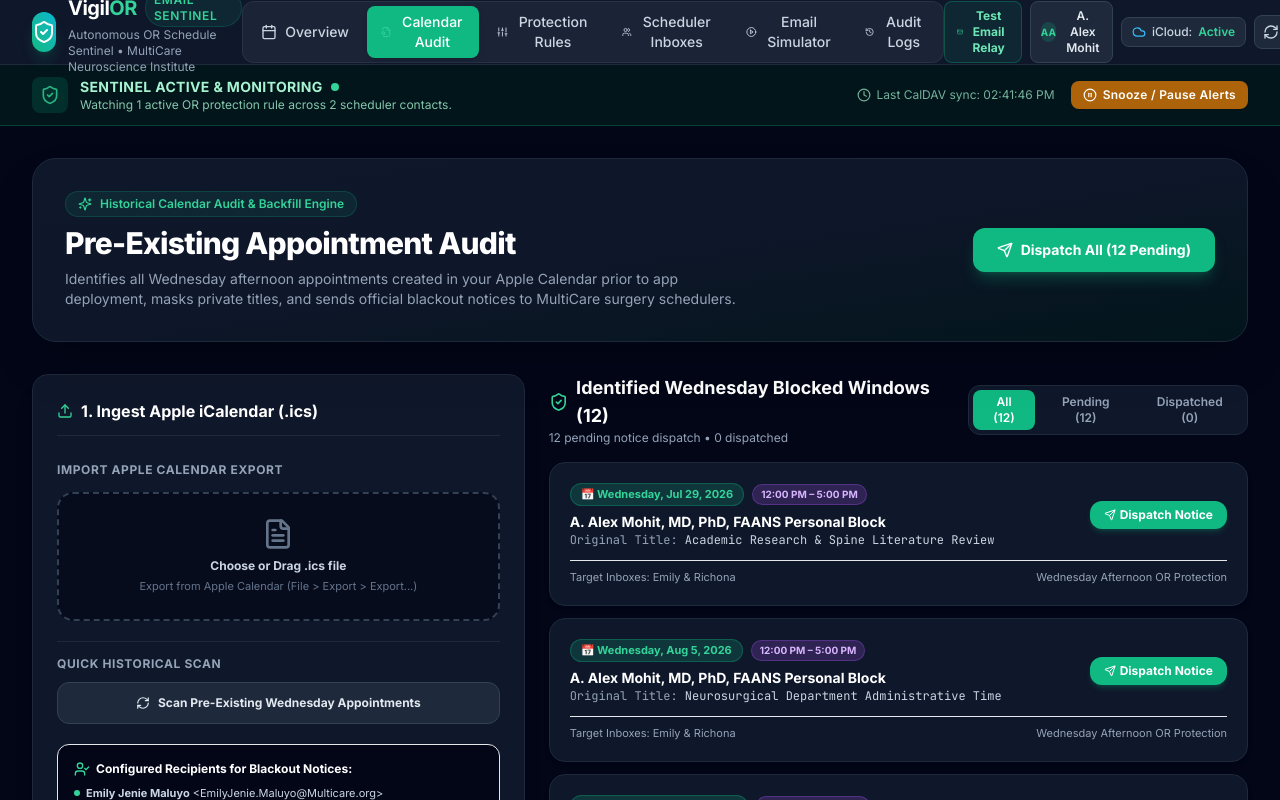
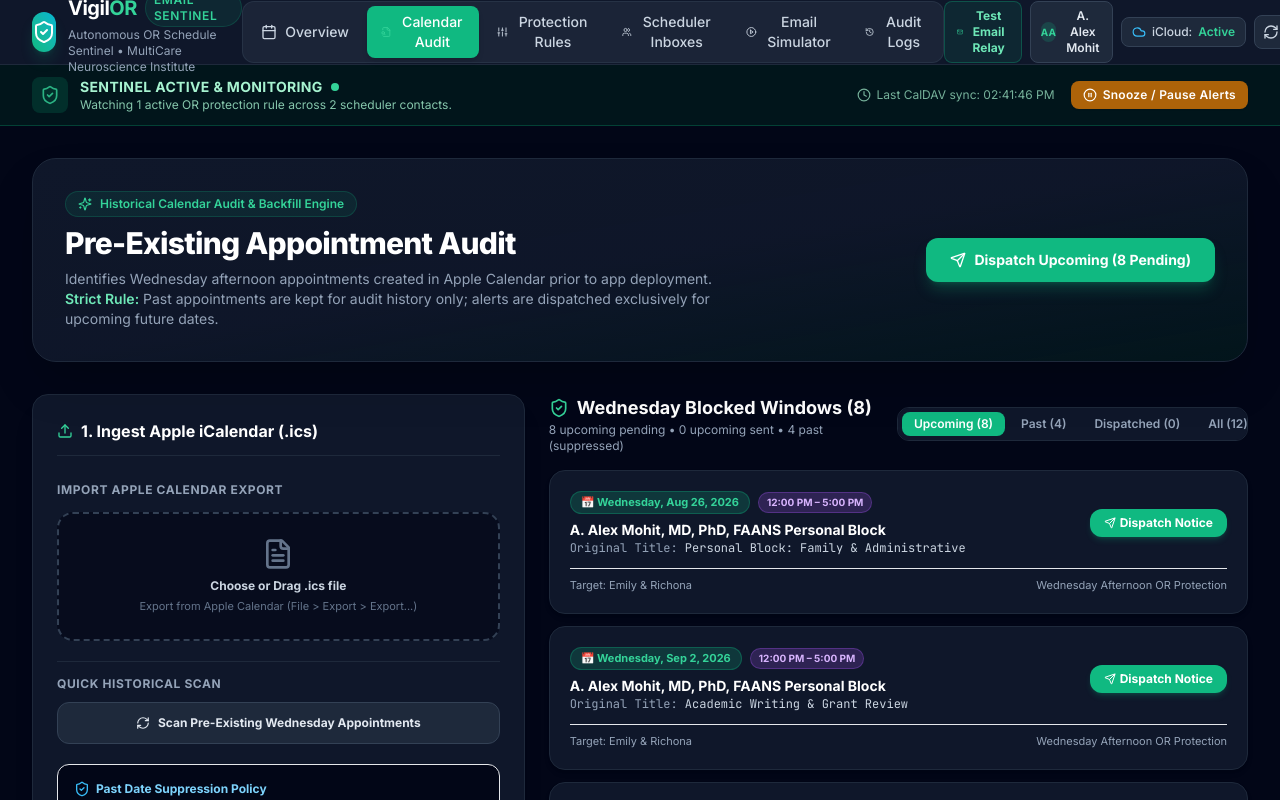
Before and after one commit to alexmohit825/robot-solver, a React (Vite) app: page / in a window 1280 px wide. Both pictures are taken after a click on the button "Calendar Audit". Shown: the top 800 px of the page. Built offline with nearby package versions, Linux system fonts and the light colour scheme.

Commit message:
Enforce strict past-date suppression: past events remain audit history only, alerts dispatched exclusively for upcoming dates

```diff
--- a/src/components/CalendarAuditView.tsx
+++ b/src/components/CalendarAuditView.tsx
@@ -1,5 +1,5 @@
 import React, { useState } from 'react';
-import { Calendar, Upload, Search, Send, CheckCircle2, AlertOctagon, Clock, ShieldCheck, FileText, Sparkles, Filter, RefreshCw, Mail, ArrowRight, UserCheck } from 'lucide-react';
+import { Calendar, Upload, Search, Send, CheckCircle2, AlertOctagon, Clock, ShieldCheck, FileText, Sparkles, Filter, RefreshCw, Mail, ArrowRight, UserCheck, History, AlertCircle } from 'lucide-react';
 import { ProtectionRule, Scheduler, SurgeonProfile, NotificationRecord, CalendarEvent } from '../types/vigilor';
 import { parseIcsCalendar } from '../engine/icsParser';
 import { scanCalendarForConflicts, dispatchConflictNotice, generateSamplePreExistingCalendar, PreExistingConflictItem } from '../engine/historicalScanner';
@@ -27,7 +27,7 @@
   const [isDispatchingAll, setIsDispatchingAll] = useState<boolean>(false);
   const [dispatchProgress, setDispatchProgress] = useState<string | null>(null);
   const [selectedFile, setSelectedFile] = useState<string | null>(null);
-  const [filterMode, setFilterMode] = useState<'ALL' | 'PENDING' | 'DISPATCHED'>('ALL');
+  const [filterMode, setFilterMode] = useState<'UPCOMING' | 'ALL' | 'PAST' | 'DISPATCHED'>('UPCOMING');
 
   // Handle .ics file upload
   const handleFileUpload = (e: React.ChangeEvent<HTMLInputElement>) => {
@@ -61,8 +61,10 @@
     }, 600);
   };
 
-  // Dispatch individual conflict notice
+  // Dispatch individual conflict notice (strictly blocked if past)
   const handleDispatchSingle = async (item: PreExistingConflictItem) => {
+    if (item.isPast) return;
+
     const records = await dispatchConflictNotice(item, profile);
     records.forEach(r => onRecordNotification(r));
 
@@ -78,17 +80,17 @@
     }));
   };
 
-  // Dispatch all pending conflicts in batch
+  // Dispatch all pending UPCOMING conflicts in batch (Past events strictly excluded)
   const handleDispatchAll = async () => {
-    const pending = conflictList.filter(c => c.status === 'PENDING_DISPATCH');
-    if (pending.length === 0) return;
+    const pendingUpcoming = conflictList.filter(c => !c.isPast && c.status === 'PENDING_DISPATCH');
+    if (pendingUpcoming.length === 0) return;
 
     setIsDispatchingAll(true);
-    setDispatchProgress(`Preparing batch dispatch for ${pending.length} pre-existing appointments...`);
+    setDispatchProgress(`Preparing batch dispatch for ${pendingUpcoming.length} upcoming appointments (past events excluded)...`);
 
     let sentCount = 0;
-    for (const item of pending) {
-      setDispatchProgress(`Dispatching notice for ${item.eventDateFormatted} (${sentCount + 1}/${pending.length})...`);
+    for (const item of pendingUpcoming) {
+      setDispatchProgress(`Dispatching notice for ${item.eventDateFormatted} (${sentCount + 1}/${pendingUpcoming.length})...`);
       const records = await dispatchConflictNotice(item, profile);
       records.forEach(r => onRecordNotification(r));
       sentCount++;
@@ -96,25 +98,32 @@
       await new Promise(res => setTimeout(res, 400));
     }
 
-    setConflictList(prev => prev.map(c => ({
-      ...c,
-      status: 'DISPATCHED',
-      dispatchedAt: new Date().toISOString()
-    })));
+    setConflictList(prev => prev.map(c => {
+      if (!c.isPast && c.status === 'PENDING_DISPATCH') {
+        return {
+          ...c,
+          status: 'DISPATCHED',
+          dispatchedAt: new Date().toISOString()
+        };
+      }
+      return c;
+    }));
 
     setIsDispatchingAll(false);
-    setDispatchProgress(`🎉 Batch dispatch complete! Dispatched official OR blackout notices for all ${pending.length} appointments to Emily & Richona.`);
+    setDispatchProgress(`🎉 Batch dispatch complete! Dispatched official OR blackout notices for all ${pendingUpcoming.length} upcoming appointments to Emily & Richona.`);
     setTimeout(() => setDispatchProgress(null), 6000);
   };
 
   const filtered = conflictList.filter(item => {
-    if (filterMode === 'PENDING') return item.status === 'PENDING_DISPATCH';
+    if (filterMode === 'UPCOMING') return !item.isPast;
+    if (filterMode === 'PAST') return item.isPast;
     if (filterMode === 'DISPATCHED') return item.status === 'DISPATCHED';
     return true;
   });
 
-  const pendingCount = conflictList.filter(c => c.status === 'PENDING_DISPATCH').length;
-  const dispatchedCount = conflictList.filter(c => c.status === 'DISPATCHED').length;
+  const upcomingPendingCount = conflictList.filter(c => !c.isPast && c.status === 'PENDING_DISPATCH').length;
+  const upcomingDispatchedCount = conflictList.filter(c => !c.isPast && c.status === 'DISPATCHED').length;
+  const pastCount = conflictList.filter(c => c.isPast).length;
 
   return (
     <div className="space-y-8 animate-fadeIn">
@@ -130,18 +139,18 @@
               Pre-Existing Appointment Audit
             </h1>
             <p className="text-slate-400 text-sm max-w-2xl">
-              Identifies all Wednesday afternoon appointments created in your Apple Calendar prior to app deployment, masks private titles, and sends official blackout notices to MultiCare surgery schedulers.
+              Identifies Wednesday afternoon appointments created in Apple Calendar prior to app deployment. <strong className="text-emerald-300 font-semibold">Strict Rule:</strong> Past appointments are kept for audit history only; alerts are dispatched exclusively for upcoming future dates.
             </p>
           </div>
 
           <div className="flex flex-wrap items-center gap-3">
             <button
               onClick={handleDispatchAll}
-              disabled={isDispatchingAll || pendingCount === 0}
+              disabled={isDispatchingAll || upcomingPendingCount === 0}
               className="flex items-center space-x-2 px-6 py-3 rounded-xl bg-emerald-500 hover:bg-emerald-400 text-white font-bold text-sm transition-all shadow-lg shadow-emerald-500/25 disabled:opacity-40"
             >
               <Send className={`w-4 h-4 ${isDispatchingAll ? 'animate-bounce' : ''}`} />
-              <span>{isDispatchingAll ? 'Dispatching Batch...' : `Dispatch All (${pendingCount} Pending)`}</span>
+              <span>{isDispatchingAll ? 'Dispatching Batch...' : `Dispatch Upcoming (${upcomingPendingCount} Pending)`}</span>
             </button>
           </div>
         </div>
@@ -202,11 +211,22 @@
               </button>
             </div>
 
+            {/* Safety Filter Policy Box */}
+            <div className="bg-slate-950 rounded-xl p-4 border border-slate-850 space-y-2 text-xs">
+              <div className="font-bold text-sky-300 flex items-center space-x-1.5">
+                <ShieldCheck className="w-4 h-4 text-sky-400" />
+                <span>Past Date Suppression Policy</span>
+              </div>
+              <p className="text-[11px] text-slate-400 leading-relaxed">
+                VigilOR automatically enforces that appointments prior to today are marked as completed history. No emails will ever be dispatched to MultiCare coordinators for past events.
+              </p>
+            </div>
+
             {/* Target Schedulers Callout */}
             <div className="bg-slate-950 rounded-xl p-4 border border-slate-850 space-y-2 text-xs">
               <div className="font-bold text-white flex items-center space-x-1.5">
                 <UserCheck className="w-4 h-4 text-emerald-400" />
-                <span>Configured Recipients for Blackout Notices:</span>
+                <span>Recipients for Upcoming Alerts:</span>
               </div>
               <ul className="space-y-1 text-[11px] text-slate-300">
                 {schedulers.map(s => (
@@ -226,38 +246,46 @@
             <div>
               <h2 className="text-lg font-bold text-white flex items-center space-x-2">
                 <ShieldCheck className="w-5 h-5 text-emerald-400" />
-                <span>Identified Wednesday Blocked Windows ({filtered.length})</span>
+                <span>Wednesday Blocked Windows ({filtered.length})</span>
               </h2>
               <p className="text-xs text-slate-400">
-                {pendingCount} pending notice dispatch • {dispatchedCount} dispatched
+                {upcomingPendingCount} upcoming pending • {upcomingDispatchedCount} upcoming sent • {pastCount} past (suppressed)
               </p>
             </div>
 
             {/* Filter Tabs */}
-            <div className="flex items-center space-x-1 bg-slate-900 p-1 rounded-xl border border-slate-800 text-xs font-semibold">
+            <div className="flex items-center space-x-1 bg-slate-900 p-1 rounded-xl border border-slate-800 text-xs font-semibold overflow-x-auto no-scrollbar">
+              <button
+                onClick={() => setFilterMode('UPCOMING')}
+                className={`px-3 py-1 rounded-lg transition-all whitespace-nowrap ${
+                  filterMode === 'UPCOMING' ? 'bg-emerald-500 text-white' : 'text-slate-400 hover:text-white'
+                }`}
+              >
+                Upcoming ({upcomingPendingCount + upcomingDispatchedCount})
+              </button>
+              <button
+                onClick={() => setFilterMode('PAST')}
+                className={`px-3 py-1 rounded-lg transition-all whitespace-nowrap ${
+                  filterMode === 'PAST' ? 'bg-slate-700 text-white' : 'text-slate-400 hover:text-white'
+                }`}
+              >
+                Past ({pastCount})
+              </button>
+              <button
+                onClick={() => setFilterMode('DISPATCHED')}
+                className={`px-3 py-1 rounded-lg transition-all whitespace-nowrap ${
+                  filterMode === 'DISPATCHED' ? 'bg-emerald-500 text-white' : 'text-slate-400 hover:text-white'
+                }`}
+              >
+                Dispatched ({upcomingDispatchedCount})
+              </button>
               <button
                 onClick={() => setFilterMode('ALL')}
-                className={`px-3 py-1 rounded-lg transition-all ${
-                  filterMode === 'ALL' ? 'bg-emerald-500 text-white' : 'text-slate-400 hover:text-white'
+                className={`px-3 py-1 rounded-lg transition-all whitespace-nowrap ${
+                  filterMode === 'ALL' ? 'bg-slate-700 text-white' : 'text-slate-400 hover:text-white'
                 }`}
               >
                 All ({conflictList.length})
-              </button>
-              <button
-                onClick={() => setFilterMode('PENDING')}
-                className={`px-3 py-1 rounded-lg transition-all ${
-                  filterMode === 'PENDING' ? 'bg-emerald-500 text-white' : 'text-slate-400 hover:text-white'
-                }`}
-              >
-                Pending ({pendingCount})
-              </button>
-              <button
-                onClick={() => setFilterMode('DISPATCHED')}
-                className={`px-3 py-1 rounded-lg transition-all ${
-                  filterMode === 'DISPATCHED' ? 'bg-emerald-500 text-white' : 'text-slate-400 hover:text-white'
-                }`}
-              >
-                Dispatched ({dispatchedCount})
               </button>
             </div>
           </div>
@@ -275,17 +303,30 @@
                 return (
                   <div
                     key={item.id}
-                    className="bg-slate-900 rounded-2xl p-4 sm:p-5 border border-slate-800 hover:border-slate-700 transition-all space-y-3 shadow-md"
+                    className={`rounded-2xl p-4 sm:p-5 border transition-all space-y-3 shadow-md ${
+                      item.isPast
+                        ? 'bg-slate-900/50 border-slate-850 opacity-75'
+                        : 'bg-slate-900 border-slate-800 hover:border-slate-700'
+                    }`}
                   >
                     <div className="flex flex-col sm:flex-row sm:items-center justify-between gap-2">
                       <div>
                         <div className="flex items-center space-x-2">
-                          <span className="px-2.5 py-0.5 rounded-full text-[11px] font-bold bg-emerald-500/20 text-emerald-400 border border-emerald-500/30">
+                          <span className={`px-2.5 py-0.5 rounded-full text-[11px] font-bold border ${
+                            item.isPast
+                              ? 'bg-slate-800 text-slate-400 border-slate-700'
+                              : 'bg-emerald-500/20 text-emerald-400 border-emerald-500/30'
+                          }`}>
                             📅 {item.eventDateFormatted}
                           </span>
                           <span className="px-2 py-0.5 rounded-full text-[10px] font-bold bg-purple-500/20 text-purple-300 border border-purple-500/30">
                             {item.timeWindowFormatted}
                           </span>
+                          {item.isPast && (
+                            <span className="px-2 py-0.5 rounded-full text-[10px] font-bold bg-slate-800 text-slate-400 border border-slate-700">
+                              Historical (Past)
+                            </span>
+                          )}
                         </div>
                         <div className="text-white font-bold text-sm mt-1.5">
                           {item.sanitizedSummary}
@@ -297,7 +338,11 @@
 
                       {/* Action / Status Button */}
                       <div className="self-start sm:self-center">
-                        {isDispatched ? (
+                        {item.isPast ? (
+                          <span className="inline-flex items-center space-x-1 px-3 py-1 rounded-full text-xs font-medium bg-slate-800 text-slate-400 border border-slate-700">
+                            <span>Past (No Alert Sent)</span>
+                          </span>
+                        ) : isDispatched ? (
                           <span className="inline-flex items-center space-x-1 px-3 py-1 rounded-full text-xs font-bold bg-emerald-500/20 text-emerald-400 border border-emerald-500/30">
                             <CheckCircle2 className="w-3.5 h-3.5" />
                             <span>Dispatched</span>
@@ -315,8 +360,8 @@
                     </div>
 
                     <div className="pt-2 border-t border-slate-850 flex items-center justify-between text-[11px] text-slate-400">
-                      <span>Target Inboxes: {item.targetSchedulers.map(s => s.fullName.split(' ')[0]).join(' & ')}</span>
-                      <span>{item.ruleName}</span>
+                      <span>Target: {item.targetSchedulers.map(s => s.fullName.split(' ')[0]).join(' & ')}</span>
+                      <span>{item.isPast ? 'Audit History Only' : item.ruleName}</span>
                     </div>
                   </div>
                 );
--- a/src/engine/historicalScanner.ts
+++ b/src/engine/historicalScanner.ts
@@ -12,14 +12,16 @@
   timeWindowFormatted: string;
   targetSchedulers: Scheduler[];
   isPreExisting: boolean;
-  status: 'PENDING_DISPATCH' | 'DISPATCHED' | 'FAILED';
+  isPast: boolean;
+  status: 'PENDING_DISPATCH' | 'DISPATCHED' | 'PAST_EXPIRED' | 'FAILED';
   dispatchedAt?: string;
 }
 
 const VERIFIED_FORM_TOKEN = '0613e0d5ba48c05c2834b24e4ba63654';
 
 /**
- * Scans a list of calendar events and identifies all conflicting Wednesday appointments
+ * Scans a list of calendar events and identifies all conflicting Wednesday appointments.
+ * Strictly flags whether an event is in the past vs future.
  */
 export function scanCalendarForConflicts(
   events: CalendarEvent[],
@@ -30,6 +32,7 @@
   const activeRules = rules.filter(r => r.isActive);
   if (activeRules.length === 0) return [];
 
+  const now = new Date();
   const results: PreExistingConflictItem[] = [];
 
   for (const event of events) {
@@ -38,6 +41,8 @@
       if (evaluation.isMatch) {
         const start = new Date(event.start);
         const end = new Date(event.end);
+
+        const isPast = end.getTime() < now.getTime();
 
         const dateOptions: Intl.DateTimeFormatOptions = {
           weekday: 'long',
@@ -61,7 +66,8 @@
           timeWindowFormatted,
           targetSchedulers: evaluation.targetSchedulers,
           isPreExisting: true,
-          status: 'PENDING_DISPATCH'
+          isPast,
+          status: isPast ? 'PAST_EXPIRED' : 'PENDING_DISPATCH'
         });
         break; // Match first active rule per event
       }
@@ -73,16 +79,24 @@
 }
 
 /**
- * Dispatches an official OR Blackout notice for a single pre-existing conflict
+ * Dispatches an official OR Blackout notice for a single pre-existing conflict.
+ * MANDATORY GUARD: Rejects any past events from dispatching notices.
  */
 export async function dispatchConflictNotice(
   item: PreExistingConflictItem,
   profile: SurgeonProfile
 ): Promise<NotificationRecord[]> {
+  const now = new Date();
+  const end = new Date(item.event.end);
+
+  // STRICT SAFETY GUARD: Do NOT send notices for events in the past
+  if (item.isPast || end.getTime() < now.getTime()) {
+    console.warn(`[SAFETY FILTER] Blocked dispatch for historical/past event on ${item.eventDateFormatted}.`);
+    return [];
+  }
+
   const records: NotificationRecord[] = [];
   const start = new Date(item.event.start);
-  const end = new Date(item.event.end);
-
   const fullWindowStr = `${item.eventDateFormatted} (${item.timeWindowFormatted})`;
 
   for (const scheduler of item.targetSchedulers) {
@@ -117,7 +131,7 @@
           recipient_name: scheduler.fullName,
           protected_window: fullWindowStr,
           block_type: item.sanitizedSummary,
-          action_required: 'Please hold OR schedule clear. Do NOT book surgical cases during this pre-existing protected window.',
+          action_required: 'Please hold OR schedule clear. Do NOT book surgical cases during this upcoming protected window.',
           details: emailPayload.text,
           _captcha: 'false'
         })
@@ -154,7 +168,7 @@
 
 /**
  * Generates sample pre-existing appointments representing real Wednesday afternoon blocks
- * entered into Apple Calendar prior to app deployment.
+ * entered into Apple Calendar prior to app deployment (includes both past and future dates).
  */
 export function generateSamplePreExistingCalendar(): CalendarEvent[] {
   const now = new Date();
@@ -162,7 +176,7 @@
 
   // Find Wednesdays over past 4 weeks and next 8 weeks
   const baseDate = new Date(now);
-  baseDate.setDate(now.getDate() - 28); // 4 weeks ago
+  baseDate.setDate(now.getDate() - 28); // 4 weeks in the past
 
   const sampleTitles = [
     'Academic Research & Spine Literature Review',
```
